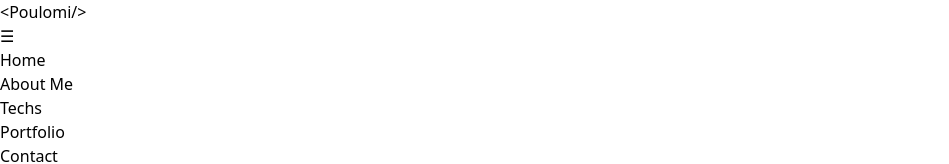
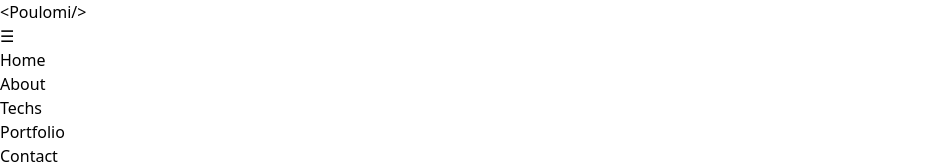
Before and after one commit to myselfpoulomi/my-portfolio, a React (Vite) app: page / in a window 1280 px wide. Shown: the top 164 px of the page, without its empty margins (0-949 px from the left). Built offline with nearby package versions, Linux system fonts and the light colour scheme.

Commit message:
smooth scrolls

```diff
--- a/package.json
+++ b/package.json
@@ -14,7 +14,8 @@
     "react": "^19.0.0",
     "react-anchor-link-smooth-scroll": "^1.0.12",
     "react-dom": "^19.0.0",
-    "react-icons": "^5.5.0"
+    "react-icons": "^5.5.0",
+    "react-scroll": "^1.9.3"
   },
   "devDependencies": {
     "@eslint/js": "^9.19.0",
--- a/src/Components/AboutMe.jsx
+++ b/src/Components/AboutMe.jsx
@@ -3,7 +3,7 @@ import profilepic from "../assets/profilepic.jpg";
 
 function AboutMe() {
   return (
-    <div className="text-white mt-5 px-8 md:px-12 lg:px-20 md:h-[800px] h-[700px] flex flex-col items-center">
+    <div id="about" className="text-white mt-5 px-8 md:px-12 lg:px-20 md:h-[800px] h-[700px] flex flex-col items-center">
       {/* Section Title */}
       <div className="text-[32px] md:text-[40px] font-bold text-center mt-2 relative">
         <h1 className="inline-block relative pb-2 text-zinc-200">
--- a/src/Components/ContactMe.jsx
+++ b/src/Components/ContactMe.jsx
@@ -42,7 +42,7 @@ function ContactMe() {
 
 
   return (
-    <div className="flex flex-col items-center  mt-16 py-6 justify-center">
+    <div id="contact" className="flex flex-col items-center  mt-16 py-6 justify-center">
       <div className="text-[28px] md:text-[40px] font-bold text-center relative">
         <h1 className="inline-block relative pb-2 text-zinc-200">
           Contact Me
--- a/src/Components/Home.jsx
+++ b/src/Components/Home.jsx
@@ -14,7 +14,7 @@ function Home() {
     document.body.removeChild(link);
   };
   return (
-    <div className="md:h-[770px] h-[600px] text-white flex items-center justify-center flex-col gap-1 px-6 md:px-0 mt-3">
+    <div id="home" className="md:h-[770px] h-[600px] text-white flex items-center justify-center flex-col gap-1 px-6 md:px-0 mt-3">
       <div className=" flex flex-col justify-center items-center md:gap-2 gap-5 md:h-[580px] h-[500px] w-full  md:w-[40%]">
         <img
           src={profilepic}
--- a/src/Components/Navbar.jsx
+++ b/src/Components/Navbar.jsx
@@ -1,4 +1,5 @@
 import React, { useState } from "react";
+import { Link } from "react-scroll";
 
 function Navbar() {
   const [isOpen, setIsOpen] = useState(false);
@@ -7,7 +8,9 @@ function Navbar() {
     <nav className="w-full text-white bg-transparent">
       <div className="flex items-center justify-between md:justify-evenly px-6 py-6 md:px-10">
         {/* Logo / Brand Name */}
-        <div className="text-2xl font-bold bg-clip-text text-transparent bg-gradient-to-r from-indigo-500 via-purple-500 to-pink-500">{"<Poulomi/>"}</div>
+        <div className="text-2xl font-bold bg-clip-text text-transparent bg-gradient-to-r from-indigo-500 via-purple-500 to-pink-500">
+          {"<Poulomi/>"}
+        </div>
 
         {/* Hamburger Menu (Mobile) */}
         <button
@@ -19,12 +22,16 @@ function Navbar() {
 
         {/* Navigation Links (Hidden in Mobile, Visible in Desktop) */}
         <ul className="hidden md:flex list-none justify-evenly space-x-6">
-          {["Home", "About Me", "Techs", "Portfolio", "Contact"].map((item) => (
-            <li
-              key={item}
-              className="relative cursor-pointer after:content-[''] after:absolute after:w-full after:h-[2px] after:bg-gradient-to-r after:from-indigo-500 after:via-purple-500 after:to-pink-500 after:left-0 after:bottom-[-2px] after:scale-x-0 after:transition-transform after:duration-300 hover:after:scale-x-100"
-            >
-              {item}
+          {["home", "about", "techs", "portfolio", "contact"].map((item) => (
+            <li key={item} className="relative cursor-pointer">
+              <Link
+                to={item}
+                smooth={true}
+                duration={800}
+                className="relative cursor-pointer after:content-[''] after:absolute after:w-full after:h-[2px] after:bg-gradient-to-r after:from-indigo-500 after:via-purple-500 after:to-pink-500 after:left-0 after:bottom-[-2px] after:scale-x-0 after:transition-transform after:duration-300 hover:after:scale-x-100"
+              >
+                {item.charAt(0).toUpperCase() + item.slice(1)}
+              </Link>
             </li>
           ))}
         </ul>
@@ -40,12 +47,17 @@ function Navbar() {
       {/* Mobile Menu (Visible when Open) */}
       {isOpen && (
         <ul className="md:hidden flex flex-col items-center space-y-4 py-4 bg-[#111110] bg-opacity-80">
-          {["Home", "About Me", "Services", "Portfolio", "Contact"].map((item) => (
-            <li
-              key={item}
-              className="cursor-pointer text-lg after:content-[''] after:block after:h-[2px] after:bg-gradient-to-r after:from-indigo-500 after:via-purple-500 after:to-pink-500 after:w-0 hover:after:w-full after:transition-all after:duration-300"
-            >
-              {item}
+          {["home", "about", "techs", "portfolio", "contact"].map((item) => (
+            <li key={item} className="cursor-pointer text-lg">
+              <Link
+                to={item}
+                smooth={true}
+                duration={800}
+                onClick={() => setIsOpen(false)}
+                className="cursor-pointer text-lg after:content-[''] after:block after:h-[2px] after:bg-gradient-to-r after:from-indigo-500 after:via-purple-500 after:to-pink-500 after:w-0 hover:after:w-full after:transition-all after:duration-300"
+              >
+                {item.charAt(0).toUpperCase() + item.slice(1)}
+              </Link>
             </li>
           ))}
           <button className="bg-gradient-to-r from-indigo-500 via-purple-500 to-pink-500 rounded-xl p-2 px-6">
--- a/src/Components/Projects.jsx
+++ b/src/Components/Projects.jsx
@@ -7,7 +7,7 @@ import { ArrowUpRight } from "lucide-react";
 
 function Projects() {
   return (
-    <div className="h-auto">
+    <div id="portfolio" className="h-auto">
       <div className="text-[32px] md:text-[40px] font-bold text-center md:mt-2 relative mt-0">
         <h1 className="inline-block relative pb-2 text-zinc-200">
           My Latest Works
@@ -76,6 +76,9 @@ function Projects() {
                 </button>
                 <button className="px-6 py-2 border border-zinc-500 text-zinc-300 rounded-full bg-transparent backdrop-blur-md hover:bg-white hover:bg-opacity-10 transition-all duration-300">
                   Tailwind
+                </button>
+                <button className="px-6 py-2 border border-zinc-500 text-zinc-300 rounded-full bg-transparent backdrop-blur-md hover:bg-white hover:bg-opacity-10 transition-all duration-300">
+                  Firebase
                 </button>
               </div>
             </div>
--- a/src/Components/Techs.jsx
+++ b/src/Components/Techs.jsx
@@ -14,7 +14,7 @@ import Vite from "../assets/icons/Vite-Dark.svg";
 
 function Techs() {
   return (
-    <div className="md:h-[740px] h-[700px]">
+    <div id="techs" className="md:h-[740px] h-[700px]">
       <div className="text-[32px] md:text-[40px] font-bold text-center md:mt-2 relative mt-36">
         <h1 className="inline-block relative pb-2 text-zinc-200">
           Teachs
```
Also changed, not shown: 1 other file (tests, documents, lock files or other folders).
